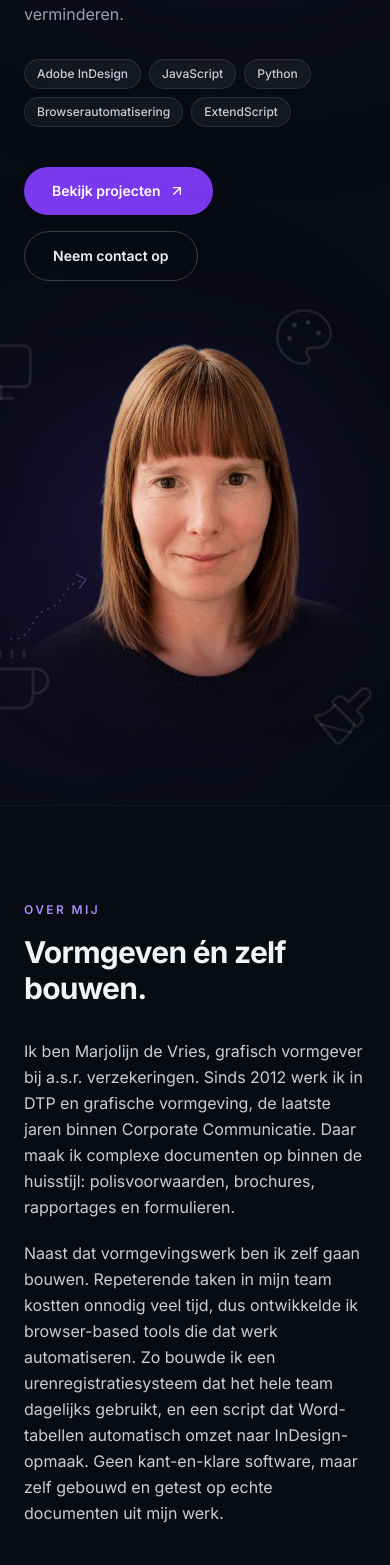
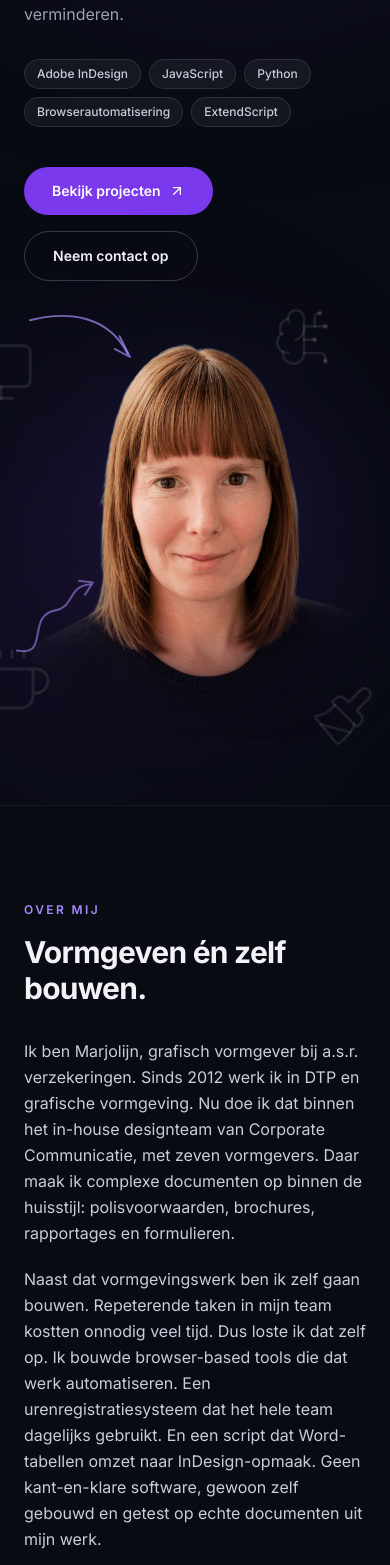
Before and after one commit to Marj091/portfolio-website, a Next.js app: page / in a window 390 px wide. Shown: the part 432-1997 px from the top of the page. Built offline with nearby package versions, Linux system fonts and the light colour scheme.

Commit message:
Feedback: AI-icoon i.p.v. palet, twee getekende pijltjes (naar hoofd + krul), skill-rings sectie, bredere projectbeelden, financieel V2, definitieve teksten bijgewerkt

```diff
--- a/app/page.tsx
+++ b/app/page.tsx
@@ -16,7 +16,7 @@ import {
   Monitor,
   Coffee,
   Paintbrush,
-  Palette,
+  BrainCircuit,
   Play,
 } from "lucide-react";
 
@@ -51,7 +51,7 @@ const projects: {
       { type: "video", src: "/projecten/urenregistratie-invoer.mp4", poster: "/projecten/urenregistratie-invoer-vid.jpg" },
       { type: "image", src: "/projecten/urenregistratie-invoer.jpg" },
     ],
-    body: "Handmatige tijdregistratie in het team was foutgevoelig en kostte tijd, en de leidinggevende had geen overzicht zonder alles handmatig samen te voegen en te rekenen. Ik bouwde een dashboard dat offline werkt, zonder installatie, met presets voor vaste terugkerende taken. Teamleden vullen met één druk op de knop hun uren in. De leidinggevende heeft nu één centraal dashboard met totaaloverzichten en grafieken. Het hele team gebruikt de tool inmiddels dagelijks.",
+    body: "Handmatige tijdregistratie in het team was foutgevoelig en kostte tijd. De leidinggevende moest alles zelf samenvoegen en uitrekenen om overzicht te krijgen. Ik bouwde een dashboard dat offline werkt, zonder installatie. Met presets voor vaste, terugkerende taken. Teamleden vullen met één druk op de knop hun uren in. De leidinggevende heeft nu één centraal dashboard met totaaloverzichten en grafieken. Het hele team gebruikt de tool inmiddels dagelijks.",
   },
   {
     id: "word-indesign",
@@ -62,7 +62,7 @@ const projects: {
       { type: "image", src: "/projecten/word-indesign.jpg" },
       { type: "image", src: "/projecten/word-indesign-2.jpg" },
     ],
-    body: "Tabellen uit Word overzetten naar InDesign-opmaak was tijdrovend handwerk, zeker bij lange documenten zoals reglementen met meerdere tabellen. Ik ontwikkelde een tool die Word-tabellen automatisch omzet naar kant-en-klare InDesign-scripts, inclusief herkenning van documenttype en opmaakstijl. Getest en toegepast op grote, complexe reglementendocumenten met meerdere tabellen per bestand.",
+    body: "Tabellen uit Word overzetten naar InDesign was tijdrovend handwerk. Zeker bij lange documenten met meerdere tabellen, zoals reglementen. Ik ontwikkelde een tool die Word-tabellen automatisch omzet naar kant-en-klare InDesign-scripts. Hij herkent daarbij het documenttype en de opmaakstijl. Getest en toegepast op grote, complexe reglementendocumenten met meerdere tabellen per bestand.",
   },
   {
     id: "financieel",
@@ -71,7 +71,7 @@ const projects: {
     tags: ["Dataverwerking", "Categorisatie", "Dashboard"],
     note: "Cijfers geblurd voor privacy",
     media: [{ type: "image", src: "/projecten/financieel.jpg" }],
-    body: "Ik wilde beter inzicht in mijn eigen uitgaven en spaargedrag dan wat een bankapp standaard biedt. Ik bouwde een dashboard dat een jaar aan transactiedata verwerkt, uitgaven automatisch categoriseert en spaarpotjes bewerkbaar maakt. Het resultaat is beter overzicht en betere financiële beslissingen.",
+    body: "Een bankapp geeft mij niet genoeg inzicht in mijn uitgaven en spaargedrag. Dus bouwde ik mijn eigen dashboard, dat een jaar aan transactiedata verwerkt. Het categoriseert uitgaven automatisch en maakt spaarpotjes bewerkbaar. Resultaat: beter overzicht en betere financiële beslissingen.",
   },
   {
     id: "maaltijden",
@@ -79,7 +79,7 @@ const projects: {
     title: "Maaltijden selectietool",
     tags: ["Python", "Browserautomatisering", "Voorkeurscoring"],
     media: [{ type: "video", src: "/projecten/maaltijden.mp4", poster: "/projecten/maaltijden.jpg" }],
-    body: "Elke week opnieuw maaltijden uitzoeken bij een online maaltijdservice kostte tijd en leverde niet altijd de beste match op. Ik bouwde een Python-tool die het hele proces automatiseert: via browserautomatisering leest een script alle beschikbare maaltijden uit, een eigen scoringslogica beoordeelt ze op persoonlijke voorkeuren, en de gekozen maaltijden worden automatisch klaargezet. Een zelfgebouwd dashboard maakt het geheel overzichtelijk bedienbaar.",
+    body: "Elke week opnieuw maaltijden uitzoeken bij een online maaltijdservice kostte tijd. En het leverde niet altijd de beste match op. Ik bouwde een Python-tool die het hele proces automatiseert. Een script leest via browserautomatisering alle beschikbare maaltijden uit. Een eigen scoringslogica beoordeelt ze op mijn voorkeuren. Daarna worden de gekozen maaltijden automatisch klaargezet. Een zelfgebouwd dashboard maakt het geheel overzichtelijk bedienbaar.",
   },
 ];
 
@@ -89,14 +89,14 @@ const cv = [
     role: "Grafisch Vormgever",
     period: "Juli 2021 – heden",
     org: "a.s.r. verzekeringen",
-    body: "Opmaak van complexe documenten binnen de a.s.r.-huisstijl: polisvoorwaarden, brochures, rapportages, PowerPoint-presentaties en invulbare pdf-formulieren. Daarnaast het initiatief genomen om terugkerende productieprocessen te automatiseren met zelfgebouwde tools, waardoor het team sneller en consistenter werkt.",
+    body: "Opmaak van complexe documenten binnen de a.s.r.-huisstijl: polisvoorwaarden, brochures, rapportages, PowerPoint-presentaties en invulbare pdf-formulieren. Daarnaast nam ik het initiatief om terugkerende productieprocessen te automatiseren met zelfgebouwde tools. Daardoor werkt het team sneller en consistenter.",
   },
   {
     icon: Briefcase,
     role: "DTP & Grafische vormgeving",
     period: "2012 – 2021",
     org: "o.a. FHC, Groupcard, Gemeente Leiden, Sanoma, HEMA",
-    body: "Ruim negen jaar ervaring opgebouwd in DTP en grafische vormgeving, aangevuld met een periode als zelfstandig vormgever. Van tijdschriftopmaak en huisstijlontwikkeling tot beleidsdocumenten: een brede basis in zowel print als digitaal.",
+    body: "Ruim negen jaar ervaring opgebouwd in DTP en grafische vormgeving. Aangevuld met een periode als zelfstandig vormgever. Van tijdschriftopmaak en huisstijlontwikkeling tot beleidsdocumenten: een brede basis in zowel print als digitaal.",
   },
   {
     icon: GraduationCap,
@@ -107,8 +107,17 @@ const cv = [
   },
 ];
 
+// Percentages zijn een eerste inschatting — pas ze gerust aan naar jouw gevoel
+const skills = [
+  { label: "Adobe InDesign", value: 95 },
+  { label: "Illustrator & Photoshop", value: 85 },
+  { label: "AI & Automatisering", value: 80 },
+  { label: "JavaScript & Python", value: 70 },
+];
+
 const navLinks = [
   { label: "Over mij", href: "#over-mij" },
+  { label: "Vaardigheden", href: "#vaardigheden" },
   { label: "Projecten", href: "#projecten" },
   { label: "CV", href: "#cv" },
   { label: "Contact", href: "#contact" },
@@ -164,6 +173,83 @@ function Typewriter() {
 
 function BgIcon({ icon: Icon, className, size = 62 }: { icon: typeof Monitor; className: string; size?: number }) {
   return <Icon className={`absolute z-0 text-white/[0.09] ${className}`} size={size} strokeWidth={1} />;
+}
+
+// Lijntje/pijltje dat zichzelf "tekent" wanneer het in beeld komt
+function DrawnArrow({
+  className,
+  viewBox,
+  d,
+  head,
+  delay = 0,
+}: {
+  className: string;
+  viewBox: string;
+  d: string;
+  head: string;
+  delay?: number;
+}) {
+  return (
+    <svg className={className} viewBox={viewBox} fill="none" aria-hidden>
+      <motion.path
+        d={d}
+        stroke="currentColor"
+        strokeWidth={2.4}
+        strokeLinecap="round"
+        strokeLinejoin="round"
+        initial={{ pathLength: 0, opacity: 0 }}
+        whileInView={{ pathLength: 1, opacity: 1 }}
+        viewport={{ once: true }}
+        transition={{ duration: 1.1, delay, ease: "easeInOut" }}
+      />
+      <motion.path
+        d={head}
+        stroke="currentColor"
+        strokeWidth={2.4}
+        strokeLinecap="round"
+        strokeLinejoin="round"
+        initial={{ pathLength: 0, opacity: 0 }}
+        whileInView={{ pathLength: 1, opacity: 1 }}
+        viewport={{ once: true }}
+        transition={{ duration: 0.35, delay: delay + 1.0, ease: "easeOut" }}
+      />
+    </svg>
+  );
+}
+
+function SkillRing({ label, value, delay = 0 }: { label: string; value: number; delay?: number }) {
+  const r = 52;
+  const c = 2 * Math.PI * r;
+  return (
+    <div className="flex flex-col items-center">
+      <div className="relative w-28 h-28 sm:w-32 sm:h-32">
+        <svg className="w-full h-full -rotate-90" viewBox="0 0 120 120">
+          <circle cx="60" cy="60" r={r} stroke="rgba(255,255,255,0.08)" strokeWidth="8" fill="none" />
+          <motion.circle
+            cx="60"
+            cy="60"
+            r={r}
+            stroke="#7C3AED"
+            strokeWidth="8"
+            fill="none"
+            strokeLinecap="round"
+            strokeDasharray={c}
+            initial={{ strokeDashoffset: c }}
+            whileInView={{ strokeDashoffset: c * (1 - value / 100) }}
+            viewport={{ once: true }}
+            transition={{ duration: 1.3, delay, ease: "easeOut" }}
+          />
+        </svg>
+        <div className="absolute inset-0 flex items-center justify-center">
+          <span className="text-2xl font-extrabold">
+            {value}
+            <span className="text-sm text-[#9AA4B2]">%</span>
+          </span>
+        </div>
+      </div>
+      <p className="mt-4 text-xs sm:text-sm font-semibold uppercase tracking-wide text-[#C7CEDB] text-center">{label}</p>
+    </div>
+  );
 }
 
 // ─── Nav ─────────────────────────────────────────────────────────────────────
@@ -251,25 +337,27 @@ function Hero() {
 
             {/* Speels verspreide, kale achtergrond-icoontjes, ver uiteen */}
             <BgIcon icon={Monitor} size={70} className="top-2 -left-16 sm:-left-32" />
-            <BgIcon icon={Palette} size={64} className="-top-6 right-6 sm:right-16" />
+            <BgIcon icon={BrainCircuit} size={64} className="-top-6 right-6 sm:right-16" />
             <BgIcon icon={Coffee} size={72} className="bottom-6 -left-12 sm:-left-24" />
             <BgIcon icon={Paintbrush} size={66} className="-bottom-2 -right-4 sm:-right-14" />
 
-            {/* Krullend lijntje naar Marjolijn toe */}
-            <svg
-              className="absolute bottom-24 -left-6 sm:-left-16 w-24 h-20 text-[#A78BFA]/30 z-0 pointer-events-none"
-              viewBox="0 0 120 100"
-              fill="none"
-            >
-              <path
-                d="M6 92 C 34 96, 30 60, 54 54 C 74 49, 70 22, 96 20"
-                stroke="currentColor"
-                strokeWidth="2"
-                strokeLinecap="round"
-                strokeDasharray="1 8"
-              />
-              <path d="M88 12 L100 18 L92 29" stroke="currentColor" strokeWidth="2" strokeLinecap="round" strokeLinejoin="round" />
-            </svg>
+            {/* Pijltje van bovenaf naar het hoofd (tekent zichzelf) */}
+            <DrawnArrow
+              className="absolute -top-6 -left-2 sm:left-2 w-32 h-20 text-[#A78BFA]/70 z-20 pointer-events-none"
+              viewBox="0 0 160 90"
+              d="M10 14 C 58 2, 108 8, 132 56"
+              head="M116 50 L135 60 L122 34"
+              delay={0.3}
+            />
+
+            {/* Krullend lijntje van onderaf naar Marjolijn (tekent zichzelf) */}
+            <DrawnArrow
+              className="absolute bottom-20 -left-5 sm:-left-14 w-24 h-24 text-[#A78BFA]/55 z-20 pointer-events-none"
+              viewBox="0 0 110 110"
+              d="M8 98 C 46 106, 18 58, 52 52 C 74 48, 66 24, 92 22"
+              head="M79 18 L95 20 L86 34"
+              delay={0.6}
+            />
 
             {/* Foto, zonder kader, randen vervagen zacht in de achtergrond (radiaal) */}
             <Image
@@ -307,20 +395,42 @@ function About() {
           <Reveal delay={0.1}>
             <div className="space-y-5 text-[#C7CEDB] text-base sm:text-lg leading-relaxed">
               <p>
-                Ik ben Marjolijn de Vries, grafisch vormgever bij a.s.r. verzekeringen. Sinds 2012
-                werk ik in DTP en grafische vormgeving, de laatste jaren binnen Corporate Communicatie.
-                Daar maak ik complexe documenten op binnen de huisstijl: polisvoorwaarden, brochures,
-                rapportages en formulieren.
+                Ik ben Marjolijn, grafisch vormgever bij a.s.r. verzekeringen. Sinds 2012 werk ik in
+                DTP en grafische vormgeving. Nu doe ik dat binnen het in-house designteam van Corporate
+                Communicatie, met zeven vormgevers. Daar maak ik complexe documenten op binnen de
+                huisstijl: polisvoorwaarden, brochures, rapportages en formulieren.
               </p>
               <p>
                 Naast dat vormgevingswerk ben ik zelf gaan bouwen. Repeterende taken in mijn team
-                kostten onnodig veel tijd, dus ontwikkelde ik browser-based tools die dat werk
-                automatiseren. Zo bouwde ik een urenregistratiesysteem dat het hele team dagelijks
-                gebruikt, en een script dat Word-tabellen automatisch omzet naar InDesign-opmaak.
-                Geen kant-en-klare software, maar zelf gebouwd en getest op echte documenten uit mijn werk.
+                kostten onnodig veel tijd. Dus loste ik dat zelf op. Ik bouwde browser-based tools die
+                dat werk automatiseren. Een urenregistratiesysteem dat het hele team dagelijks gebruikt.
+                En een script dat Word-tabellen omzet naar InDesign-opmaak. Geen kant-en-klare software,
+                gewoon zelf gebouwd en getest op echte documenten uit mijn werk.
               </p>
             </div>
           </Reveal>
+        </div>
+      </div>
+    </section>
+  );
+}
+
+// ─── Vaardigheden ────────────────────────────────────────────────────────────
+
+function Skills() {
+  return (
+    <section id="vaardigheden" className="py-24 px-6 border-t border-white/5">
+      <div className="max-w-6xl mx-auto">
+        <div className="max-w-3xl">
+          <Reveal>
+            <p className="text-xs uppercase tracking-[0.2em] text-[#A78BFA] font-semibold mb-4">Vaardigheden</p>
+            <h2 className="text-3xl sm:text-4xl font-bold tracking-tight mb-4">Waar ik sterk in ben.</h2>
+          </Reveal>
+        </div>
+        <div className="grid grid-cols-2 md:grid-cols-4 gap-x-6 gap-y-12 mt-14">
+          {skills.map((s, i) => (
+            <SkillRing key={s.label} label={s.label} value={s.value} delay={i * 0.12} />
+          ))}
         </div>
       </div>
     </section>
@@ -395,7 +505,11 @@ function ProjectRow({ project, index }: { project: (typeof projects)[number]; in
   const Icon = project.icon;
   return (
     <Reveal>
-      <div className="grid md:grid-cols-2 gap-8 lg:gap-14 items-center">
+      <div
+        className={`grid ${
+          reversed ? "md:grid-cols-[1fr_1.25fr]" : "md:grid-cols-[1.25fr_1fr]"
+        } gap-8 lg:gap-14 items-center`}
+      >
         <div className={reversed ? "md:order-2" : ""}>
           <ProjectMedia project={project} />
         </div>
@@ -426,7 +540,7 @@ function Projects() {
           <p className="text-xs uppercase tracking-[0.2em] text-[#A78BFA] font-semibold mb-4">Projecten</p>
           <h2 className="text-3xl sm:text-4xl font-bold tracking-tight mb-4">Zelfgebouwde tools.</h2>
           <p className="text-[#9AA4B2] max-w-2xl mb-16">
-            Elk project ontstond uit een echt probleem in mijn werk of dagelijks leven.
+            Elk project lost een probleem op dat ik zelf tegenkwam, op werk of thuis.
           </p>
         </Reveal>
         <div className="space-y-20 lg:space-y-28">
@@ -567,6 +681,7 @@ export default function Home() {
       <main>
         <Hero />
         <About />
+        <Skills />
         <Projects />
         <CV />
         <Contact />
```
Also changed, not shown: scripts/prep-financieel-v2.mjs (added, +12 -0 lines), public/projecten/financieel.jpg.
